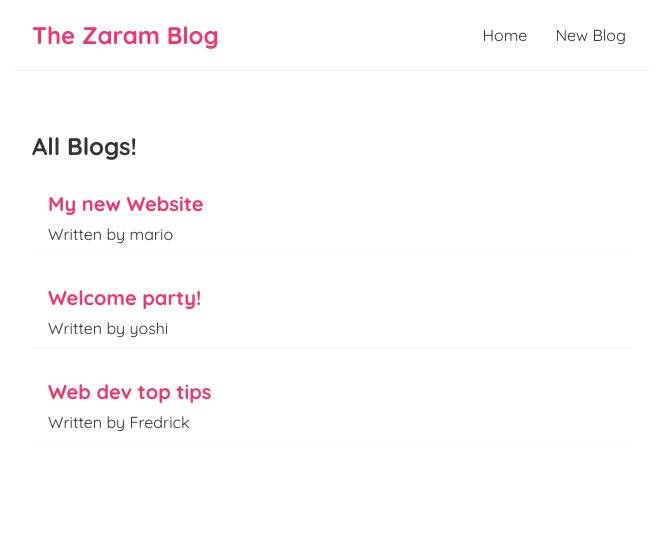
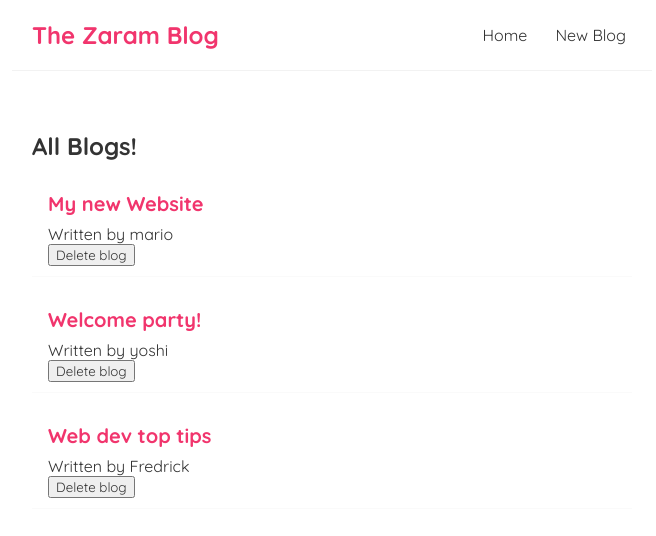
Before and after one commit to TabithaKavyu/zaram-blog, a React (Create React App) app: page / in a window 1280 px wide. Shown: the top 536 px of the page, without its empty margins (308-964 px from the left). Built offline with nearby package versions, Linux system fonts and the light colour scheme; the HTML template or start-up script is replaced by a standard one.

Commit message:
functions as props

```diff
--- a/src/BlogList.js
+++ b/src/BlogList.js
@@ -1,4 +1,4 @@
-const BlogList = ({blogs, title}) => {
+const BlogList = ({blogs, title, handleDelete}) => {
     //const blogs = props.blogs;
     //const title = props.title;
     return (
@@ -8,6 +8,7 @@
               <div className="blog-preview" key={blog.id}>
                   <h2> { blog.title }</h2>
                   <p> Written by { blog.author }</p>
+                  <button onClick={()=>handleDelete(blog.id)}>Delete blog</button>
               </div>
           ))}
         </div>
--- a/src/home.js
+++ b/src/home.js
@@ -8,11 +8,14 @@
          { title: 'Web dev top tips' , body: 'lorem ipsum...', author: 'Fredrick', id: 3}
      ]);
 
-
+    const handleDelete = (id) => {
+        const newBlogs = blogs.filter(blog => blog.id !== id);
+        setBlogs(newBlogs);
+    }
 
     return (
         <div className="home">
-          <BlogList blogs={blogs} title="All Blogs!" />
+          <BlogList blogs={blogs} title="All Blogs!"  handleDelete={handleDelete} />
         </div>
     );
 }
```
